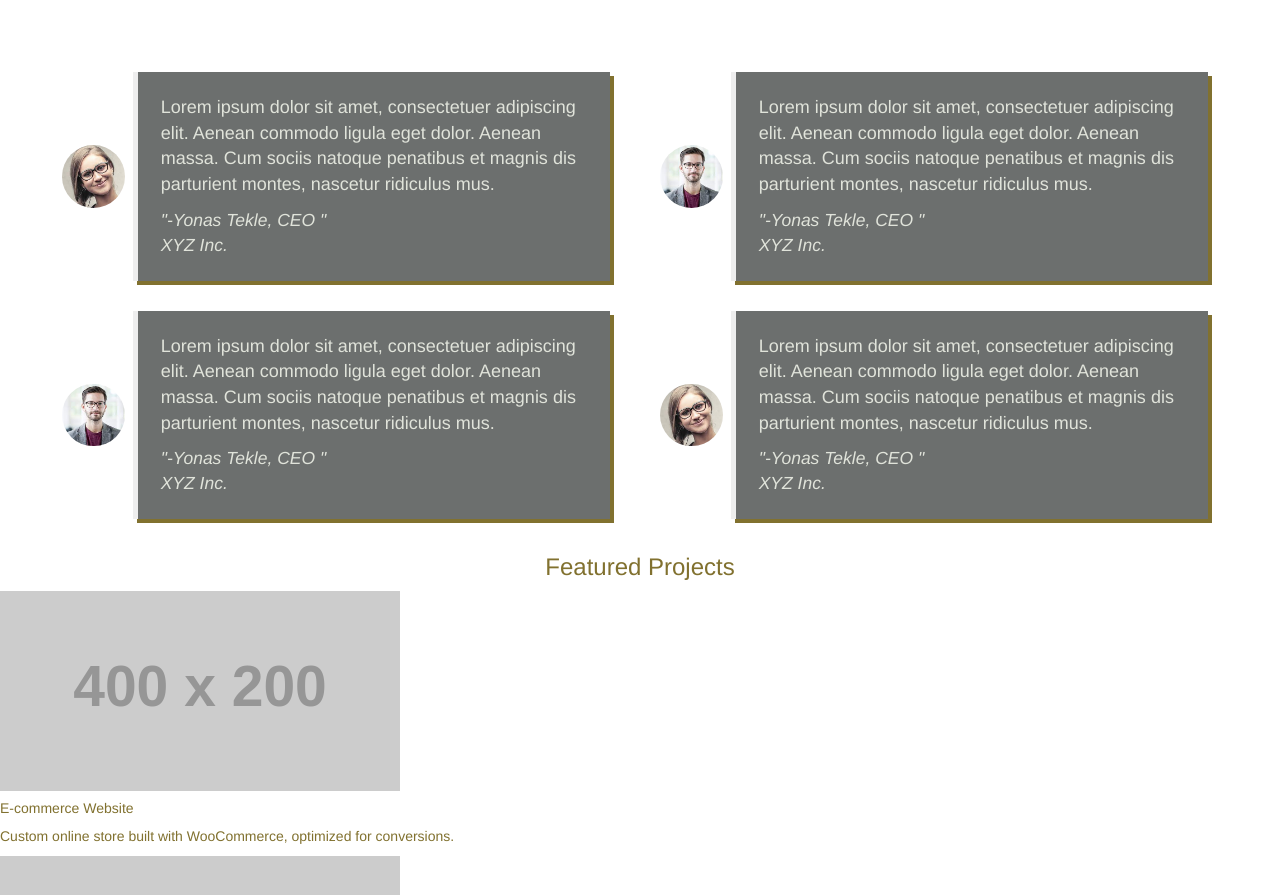
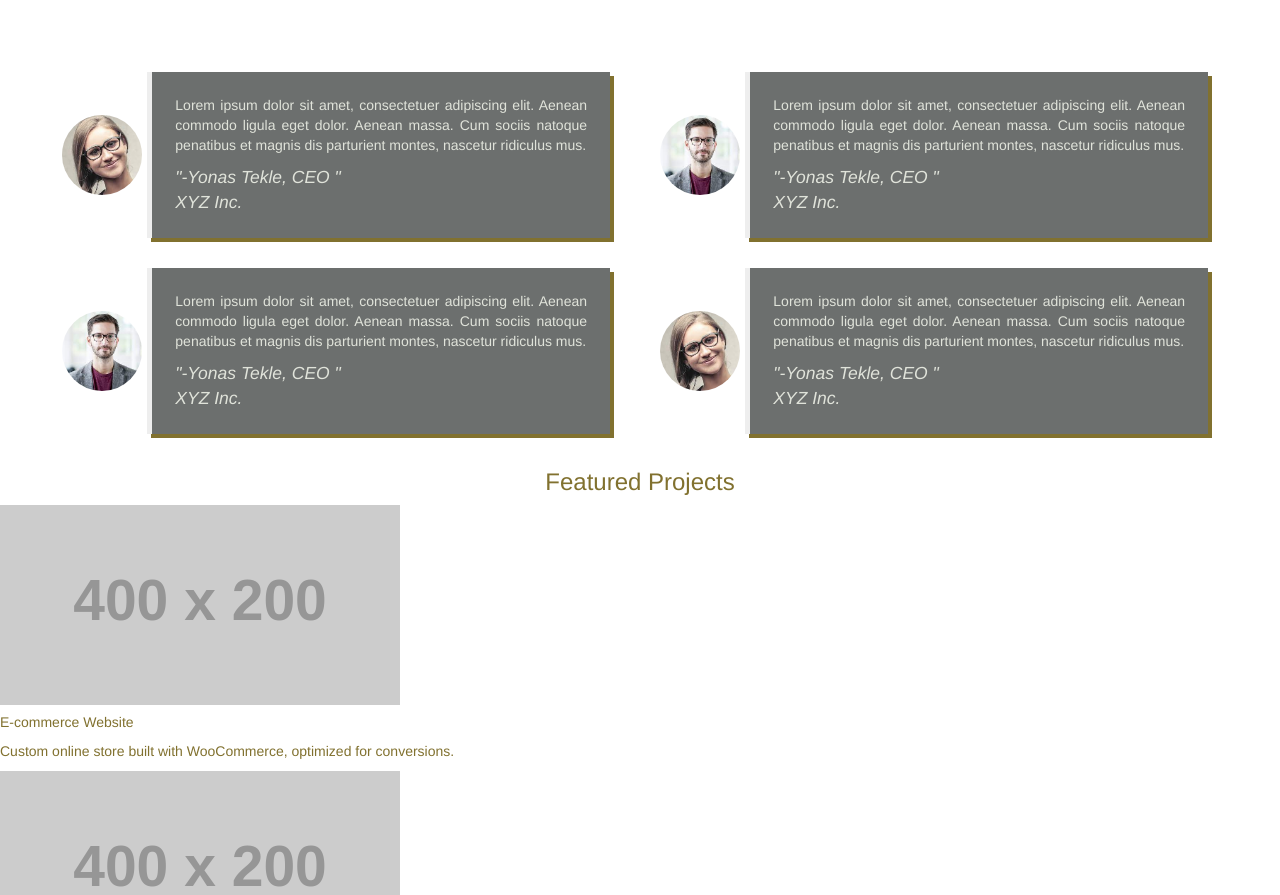
Before and after one commit to freta/Portofilio-template, a website: page index.html in a window 1280 px wide. Shown: the part 1889-2784 px from the top of the page. Drawn offline with nearby package versions, Linux system fonts and the light colour scheme; placeholder pictures from the web are drawn by us.

Commit message:
Update style.css
Text size changes.

```diff
--- a/style.css
+++ b/style.css
@@ -340,6 +340,8 @@ svg {
 }
 .clients div P {
     color: #e0e3da;
+      text-align: justify;
+    font-size: 14px;
 }
 
 cite {
```
